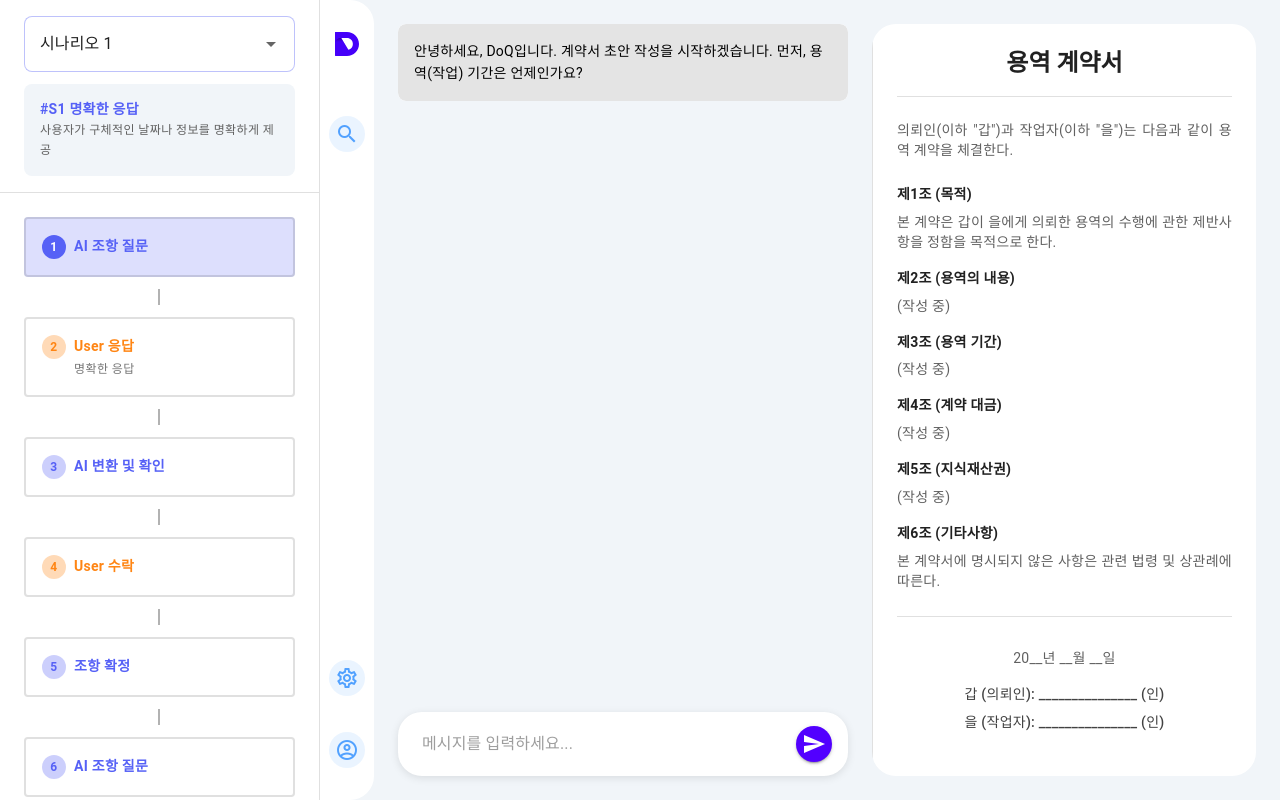
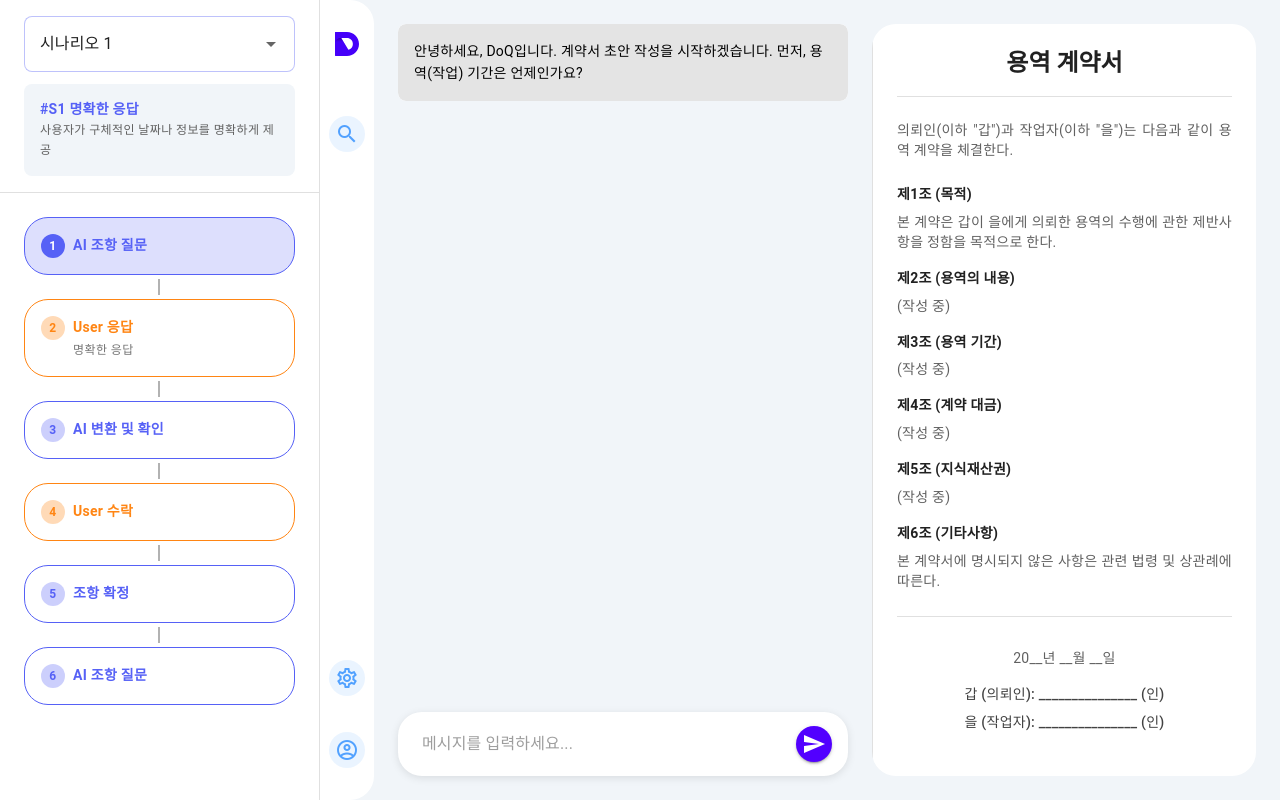
Before and after one commit to AT-Ankoko/doq-mocksite, a Vue app: page /#/home in a window 1280 px wide. Built offline with nearby package versions, Linux system fonts and the light colour scheme; a web font is replaced by a local one.

Commit message:
feat: flowchart UI 수정

```diff
--- a/src/pages/WorkflowSidebar.vue
+++ b/src/pages/WorkflowSidebar.vue
@@ -37,22 +37,20 @@
     </v-row>
 
 
-    <v-row class="px-6 py-6 | ma-0">
-      <v-col cols="12" class="d-flex flex-column | ga-3 | pa-0">
+    <v-row class="px-6 | py-6 | ma-0">
+      <v-col cols="12" class="d-flex | flex-column | ga-3 | pa-0">
         <template v-for="(step, idx) in currentSteps" :key="step.id">
           <v-card
             @click="$emit('select-step', step.id)"
             variant="outlined"
-            border="md"
             :style="{
               'border-color': getStepBorderColor(step.type),
               'background-color': selectedStep === step.id ? getStepSelectedBgColor(step.type) : 'white'
             }"
-            class="pa-4 | cursor-pointer"
-            ripple="false"
+            class="pa-4 | cursor-pointer | rounded-xl"
           >
             <v-row class="ma-0">
-              <v-col cols="12" class="d-flex align-center | ga-2 | pa-0">
+              <v-col cols="12" class="d-flex | align-center | ga-2 | pa-0">
                 <v-avatar
                   size="24"
                   :color="getStepAvatarColor(step.type, selectedStep === step.id)"
@@ -78,8 +76,8 @@
             </v-row>
           </v-card>
 
-          <v-row v-if="idx < currentSteps.length - 1" class="ma-0">
-            <v-col cols="12" class="d-flex justify-center | pa-0">
+          <v-row v-if="idx < currentSteps.length - 1">
+            <v-col cols="12" class="d-flex justify-center | pa-0 | mt-1 | mb-1">
               <v-divider
                 vertical
                 thickness="2"
@@ -88,6 +86,7 @@
               ></v-divider>
             </v-col>
           </v-row>
+
         </template>
       </v-col>
     </v-row>
@@ -182,7 +181,7 @@
 }
 
 .connector-line {
-  opacity: 0.3;
+  opacity: 30%;
 }
 
 .border-e {
```
